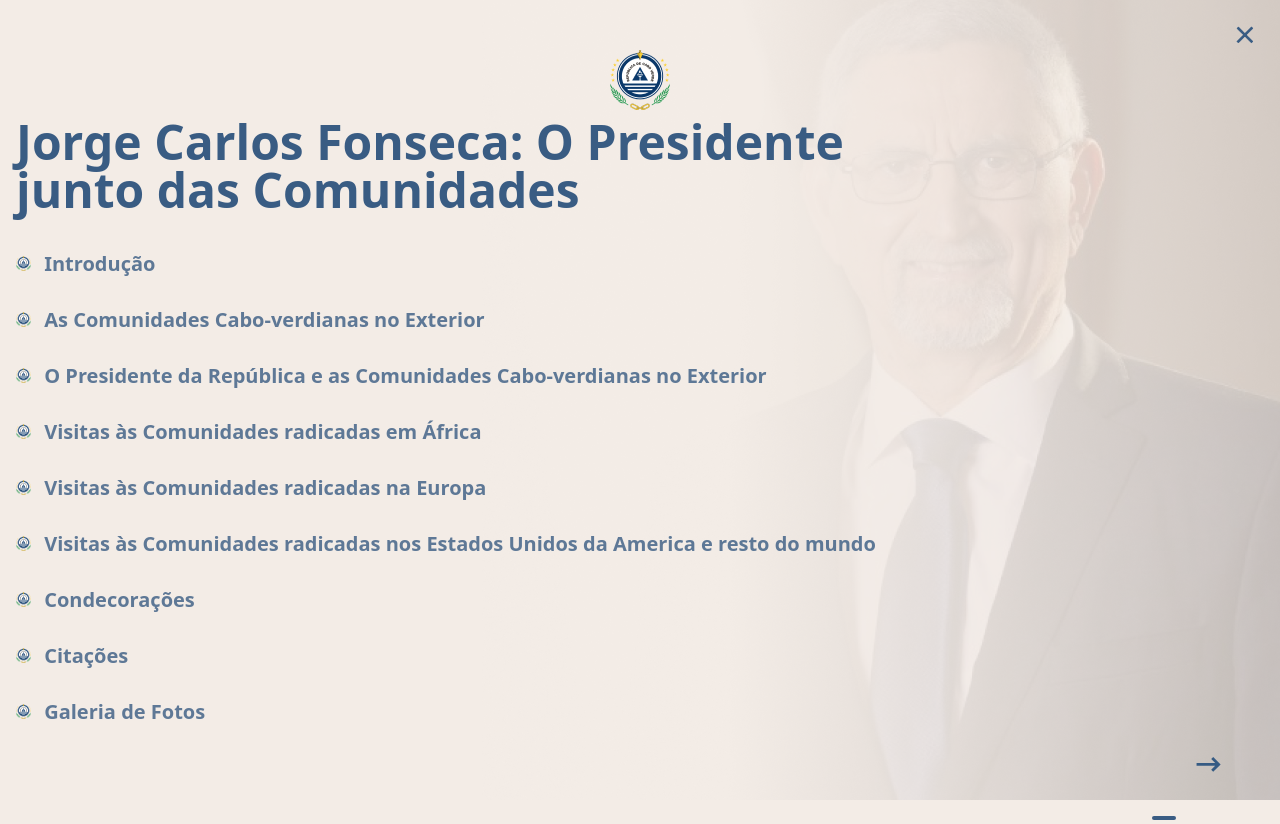
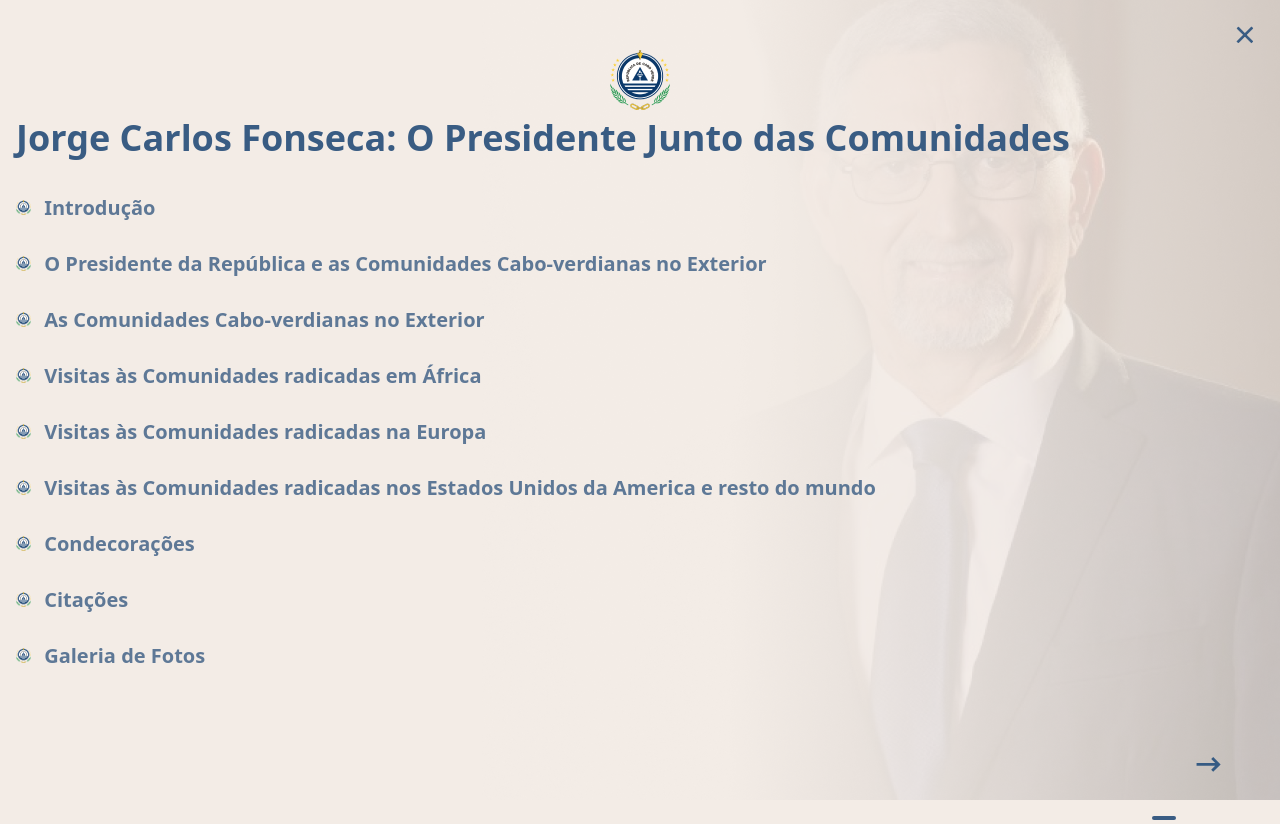
Before and after one commit to vadyvarela/presidencia, a Next.js app: page /introducao in a window 1280 px wide. Both pictures are taken after a click on the label 1164 px from the left and 762 px from the top of the page. Built offline with nearby package versions, Linux system fonts and the light colour scheme; a web font is replaced by a local one.

Commit message:
bug fixes links

```diff
--- a/src/components/Menu/Menu.js
+++ b/src/components/Menu/Menu.js
@@ -13,16 +13,16 @@ export default function Menu() {
           height={60}
         />
       </div>
-      <h2 className="mt-2 text-xl md:text-5xl font-semibold text-textcolor mb-6 leading-tight"> Jorge Carlos Fonseca: O Presidente <br /> junto das Comunidades </h2>
+      <h2 className="mt-2 text-xl md:text-4xl font-semibold text-textcolor mb-6 leading-tight"> Jorge Carlos Fonseca: O Presidente Junto das Comunidades </h2>
 
       <ul>
         <LinkMenu title="Introdução" link="/introducao" />
-        <LinkMenu title="As Comunidades Cabo-verdianas no Exterior" link="/exterior" />
-        <LinkMenu title="O Presidente da República e as Comunidades Cabo-verdianas no Exterior" link="comunidade" />
+        <LinkMenu title="O Presidente da República e as Comunidades Cabo-verdianas no Exterior" link="/exterior" />
+        <LinkMenu title="As Comunidades Cabo-verdianas no Exterior" link="/comunidade" />
         <LinkMenu title="Visitas às Comunidades radicadas em África" link="/comunidade-africa" />
         <LinkMenu title="Visitas às Comunidades radicadas na Europa" link="/comunidade-europa" />
 
-        <LinkMenu title="Visitas às Comunidades radicadas nos Estados Unidos da America e resto do mundo" link="comunidade-mundo" />
+        <LinkMenu title="Visitas às Comunidades radicadas nos Estados Unidos da America e resto do mundo" link="/comunidade-mundo" />
         <LinkMenu title="Condecorações" link="/condecoracoes" />
         <LinkMenu title="Citações" link="/citacoes" />
         <LinkMenu title="Galeria de Fotos" link="/galeria" />
--- a/src/pages/citacoes.js
+++ b/src/pages/citacoes.js
@@ -12,8 +12,8 @@ export default function Exterior() {
 
         <div className="mt-4 mb-32">
           <h2 className="mt-12 text-center text-3xl md:text-4xl text-textcolor leading-tight">
-          Jorge Carlos Fonseca: O Presidente de todos os Cabo-Verdianos
-          Citações de Jorge Carlos Fonseca relativas às Comunidades <br /> Cabo-verdianas no Exterior 2011 a 2021
+          Jorge Carlos Fonseca: O Presidente Junto das Comunidades  <br />
+          <span className="text-2xl"> Citações relativas às Comunidades Cabo-verdianas no Exterior de 2011 a 2021 </span>
           </h2>
 
           <CitacoesCard
--- a/src/pages/comunidade-africa.js
+++ b/src/pages/comunidade-africa.js
@@ -4,8 +4,7 @@ import comunidadeAfrica from '../../public/img/comunidadeAfrica.png'
 import Layout from '../components/Main/Layout'
 import Header from '../components/Main/Header'
 import Footer from '../components/Main/Footer'
-import { Fancybox } from "@fancyapps/ui"
-import "@fancyapps/ui/dist/fancybox.css";
+
 
 const myLoader = ({ src, width, quality }) => {
   return `${src}?w=${width}&q=${quality || 25}`
@@ -64,7 +63,6 @@ export default function Comunidade() {
             </div>
 
             <p className="mr-6 text-base text-corpo leading-relaxed">
-              Pretende-se, com esta exposição fotográfica digital intitulada «Jorge Carlos Fonseca:
               Relativamente à emigração cabo-verdiana no continente africano, Jorge Carlos Fonseca estabeleceu como
               estratégia promover e encetar, em termos de intervenção presidencial, um diálogo de Alto Nível com os seus homólogos,
               com o objectivo de propor caminhos e viabilizar compromissos que tivessem em vista a promoção e a integração das nossas
@@ -74,11 +72,10 @@ export default function Comunidade() {
               Angola, Côte D’Ivoire, Gana, Guiné-Bissau, Guiné Equatorial, Moçambique, São Tomé e Príncipe e Senegal.
             </p>
 
-
             <h2 className="my-6 text-subtitle text-3xl"> Galeria </h2>
             <div>
-              <Link href="#"><a onClick={openImage} className="text-textcolor font-bold text-3xl mr-10"> I Mandato - 2011 - 2016  </a></Link>
-              <Link href="#"><a onClick={openImage02} className="text-textcolor font-bold text-3xl"> II Mandato - 2016 - 2021  </a></Link>
+              <Link href="#"><a className="text-textcolor font-bold text-3xl mr-10"> I Mandato - 2011 - 2016  </a></Link>
+              <Link href="#"><a className="text-textcolor font-bold text-3xl"> II Mandato - 2016 - 2021  </a></Link>
             </div>
           </div>
 
--- a/src/pages/comunidade.js
+++ b/src/pages/comunidade.js
@@ -32,7 +32,7 @@ export default function Comunidade() {
               />
             </div>
 
-            <p className="mr-6 text-base text-corpo leading-relaxed">Pretende-se, com esta exposição fotográfica digital intitulada «Jorge Carlos Fonseca:
+            <p className="mr-6 text-base text-corpo leading-relaxed">
             A emigração está profundamente enraizada na sociedade cabo-verdiana apresentando-se como um
             dos fenómenos mais antigos e estáveis, antecedendo em muitas décadas, a independência de Cabo Verde, em 1975. <br />
             Como recurso para colmatar as muitas privações sentidas, os habitantes deste arquipélago do Sahel demandaram
--- a/src/pages/condecoracoes.js
+++ b/src/pages/condecoracoes.js
@@ -4,8 +4,7 @@ import condecoracoes from '../../public/img/condecoracoes.png'
 import Layout from '../components/Main/Layout'
 import Header from '../components/Main/Header'
 import Footer from '../components/Main/Footer'
-import { Fancybox } from "@fancyapps/ui"
-import "@fancyapps/ui/dist/fancybox.css";
+
 const myLoader = ({ src, width, quality }) => {
   return `${src}?w=${width}&q=${quality || 25}`
 }
@@ -87,7 +86,7 @@ export default function Condecoracoes() {
 
             <h2 className="my-6 text-textcolor text-3xl"> Galeria  </h2>
             <div>
-              <Link href="#"><a onClick={openImage} className="text-textcolor font-bold text-3xl mr-10"> I Mandato - 2011 - 2016  </a></Link>
+              <Link href="#"><a className="text-textcolor font-bold text-3xl mr-10"> I Mandato - 2011 - 2016  </a></Link>
               <Link href="#"><a className="text-textcolor font-bold text-3xl"> II Mandato - 2016 - 2021  </a></Link>
             </div>
           </div>
--- a/src/pages/exterior.js
+++ b/src/pages/exterior.js
@@ -56,7 +56,7 @@ export default function Exterior() {
 
           <Footer
             title1={<a className="text-base text-textcolor opacity-50 font-bold">Introdução </a>} link1="/introducao"
-            title2={<a className="text-base text-textcolor font-bold"> O Presidente da República e as Comunidades Cabo-verdianas no Exterior </a>} link2="exterior"
+            title2={<a className="text-base text-textcolor font-bold"> O Presidente da República e as Comunidades Cabo-verdianas no Exterior </a>} link2="/exterior"
             title3={<a className="font-bold text-base text-textcolor opacity-50"> As Comunidades Cabo-verdianas no Exterior </a>} link3="/comunidade"
           />
         </div>
--- a/src/pages/introducao.js
+++ b/src/pages/introducao.js
@@ -19,7 +19,7 @@ export default function Introducao() {
         <Header />
 
         <div className="mt-4 ">
-          <h2 className="mt-8 text-3xl md:text-4xl font-semibold text-textcolor leading-tight"> Introdução </h2>
+          <h2 className="mt-8 text-3xl md:text-4xl font-semibold text-textcolor leading-tight"> Exposição Virtual - Jorge Carlos Fonseca: O Presidente Junto das Comunidades </h2>
 
           <div className="mb-32 mt-5 flex flex-col md:flex-row">
             <div className="w-full md:w-3/4">
@@ -65,7 +65,7 @@ export default function Introducao() {
 
           <Footer
             title1={<a className="text-base text-textcolor font-bold">Introdução </a>} link1="/introducao"
-            title2={<a className="text-base text-textcolor opacity-50 font-bold">As Comunidades Cabo-verdianas no Exterior </a>} link2="exterior"
+            title2={<a className="text-base text-textcolor opacity-50 font-bold">As Comunidades Cabo-verdianas no Exterior </a>} link2="/exterior"
             title3={<a className="font-bold text-base text-textcolor opacity-50"> O Presidente da República e as Comunidades cabo-verdianas no exterior </a>} link3="/comunidade"
           />
         </div>
```
